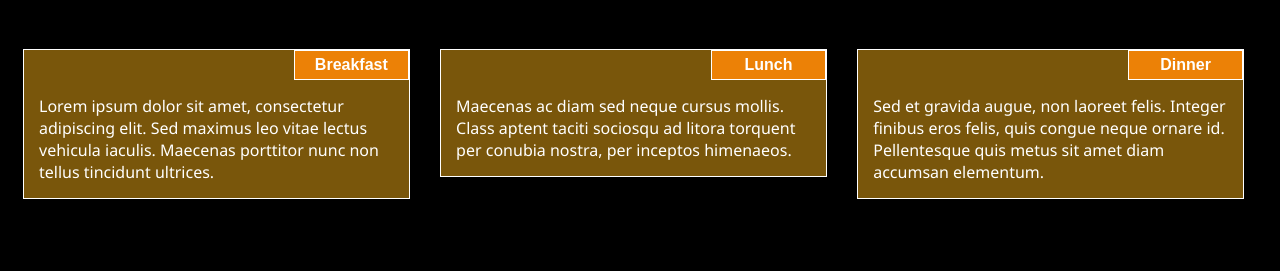
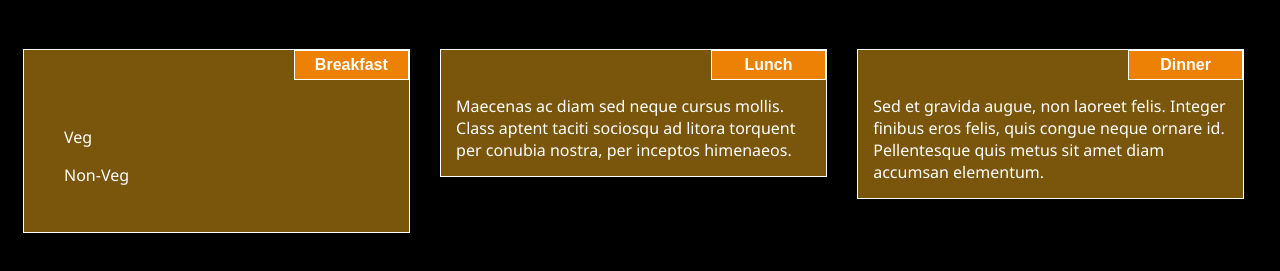
Before and after one commit to Tekwings/module-2-solution, a plain HTML site: page index.html in a window 1280 px wide. Shown: the part 61-332 px from the top of the page. Drawn offline with Linux system fonts and the light colour scheme.

Commit message:
Update index.html

```diff
--- a/index.html
+++ b/index.html
@@ -18,9 +18,11 @@
 
      <section>
       <div id="Breakfast">Breakfast</div>
-      <p>Lorem ipsum dolor sit amet, consectetur adipiscing elit.
-           Sed maximus leo vitae lectus vehicula iaculis.
-           Maecenas porttitor nunc non tellus tincidunt ultrices.
+       <p>
+
+       <ul>Veg</ul>
+       <ul>Non-Veg</ul>
+
       </p>
     </section>
   </div>
```
